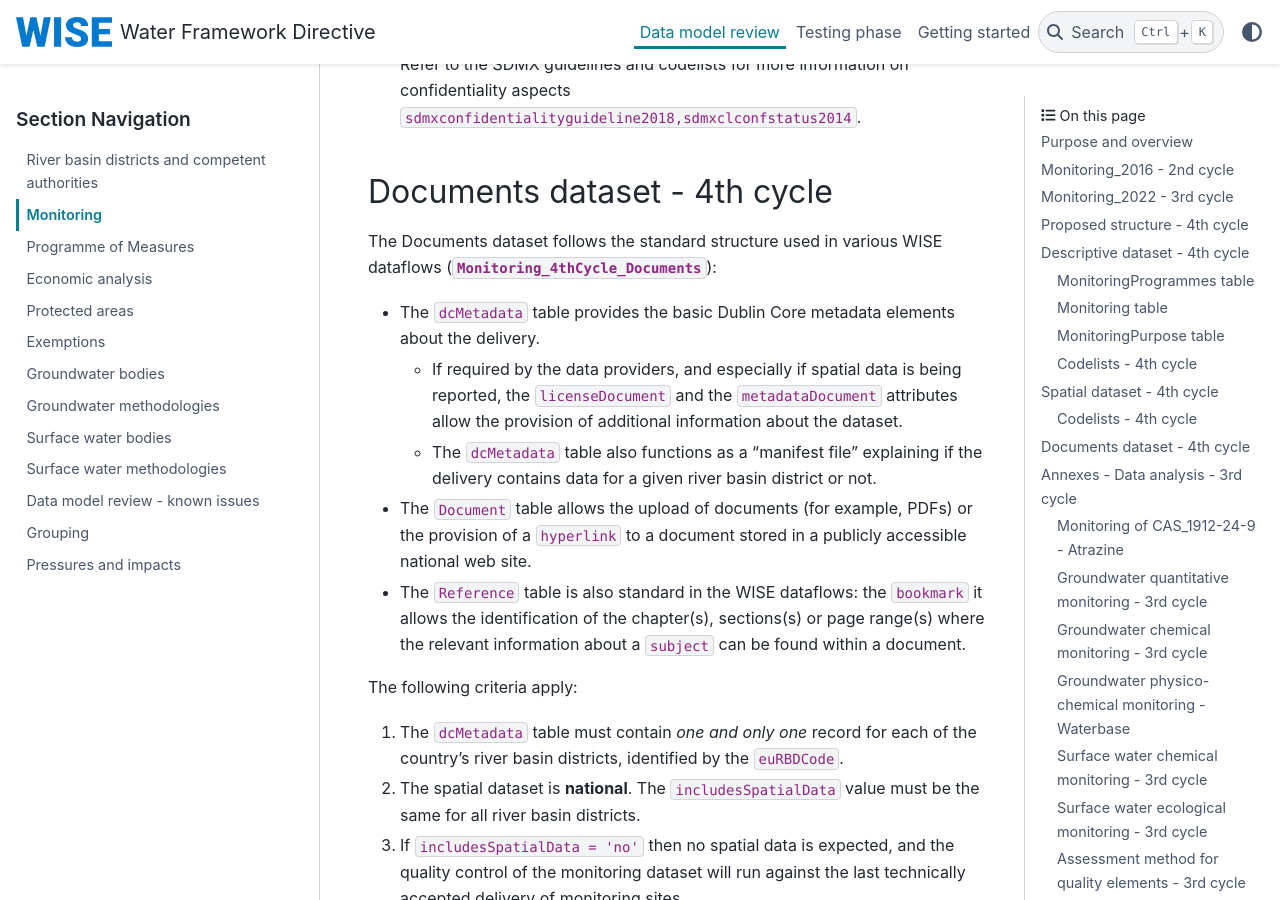
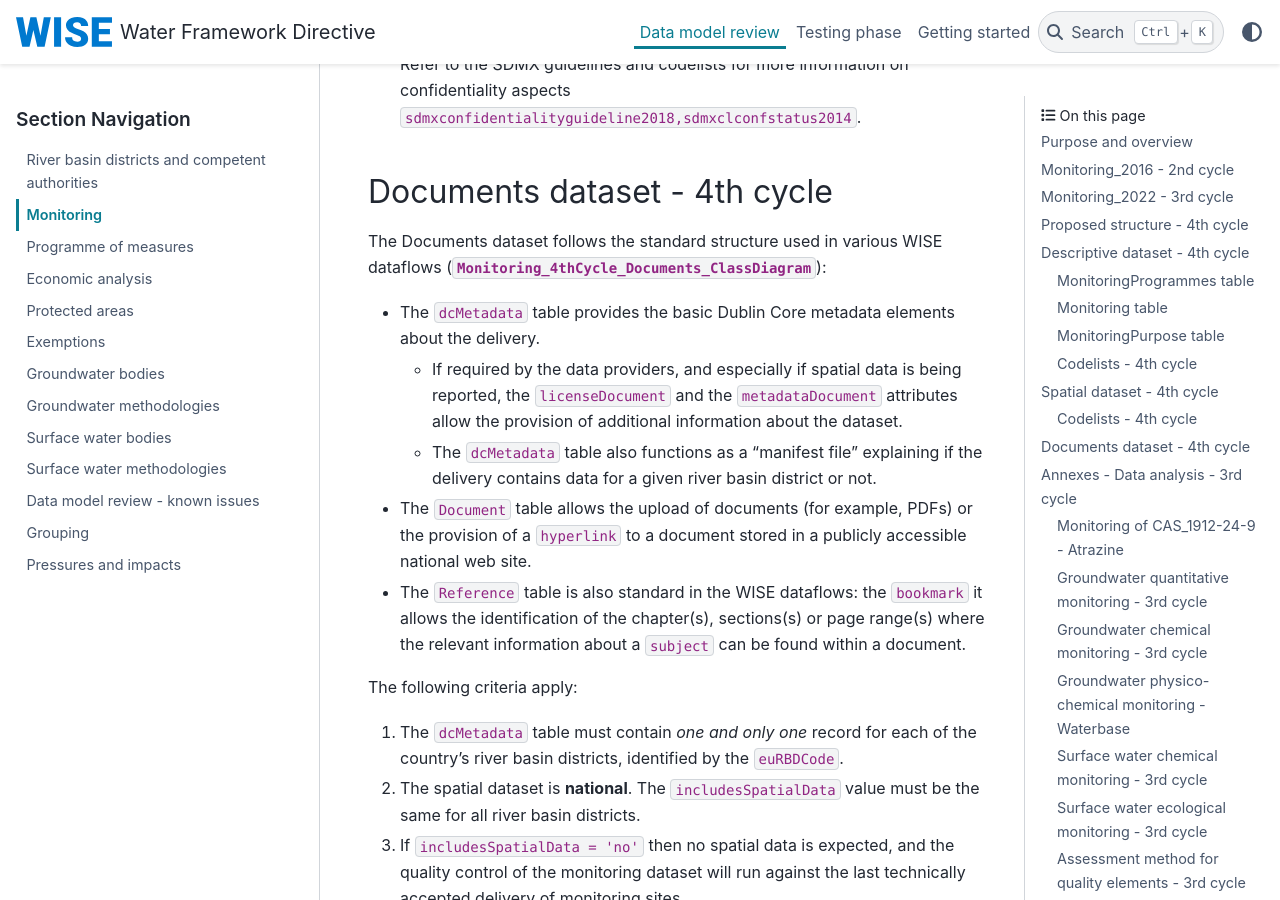
Before and after one commit to eeadata/WISE.WFD.Documentation, a Sphinx documentation site: the page built from docs/DataModelReview/WFDMonitoring.md, in a window 1280 px wide and 900 px high, scrolled down 8989 px. Built offline with Sphinx 7.4.7 and the PyData theme 0.15.4, drawn with Linux system fonts in a browser that asks for light colours; cross-references to code outside the pages are shown as plain code; some of the changed text lies outside the part shown.

Commit message:
Minor typos

````diff
--- a/docs/DataModelReview/WFDMonitoring.md
+++ b/docs/DataModelReview/WFDMonitoring.md
@@ -135,7 +135,7 @@
 
 ```{mermaid} /DataModelReview/mmd/Monitoring_4thCycle_Overview_ClassDiagram.mmd
 :name: Monitoring_4thCycle_Overview_ClassDiagram
-:caption:  Monitoring dataflow - Overview - 4th cycle
+:caption:  Monitoring dataflow - overview - 4th cycle
 :align: center
 :zoom:
 ```
@@ -306,20 +306,22 @@
 14. Some parameters applicable to surface water
     are NOT valid in groundwater monitoring sites:
 
-    * EEA_3133-07-1 - Oxidisability
-    * EEA_3133-02-6 - BOD7
-    * EEA_3111-01-1 - Secchi depth
-    * EEA_3161-04-4 - Particulate organic nitrogen
-    * EEA_3164-08-7 - Nitrate to orthophosphate ratio
-    * EEA_3164-07-6 - Total nitrogen to total phosphorus ratio
-    * EEA_3164-01-0 - Chlorophyll a
+    - EEA_3133-07-1 - Oxidisability
+    - EEA_3133-02-6 - BOD7
+    - EEA_3111-01-1 - Secchi depth
+    - EEA_3161-04-4 - Particulate organic nitrogen
+    - EEA_3164-08-7 - Nitrate to orthophosphate ratio
+    - EEA_3164-07-6 - Total nitrogen to total phosphorus ratio
+    - EEA_3164-01-0 - Chlorophyll a
 
     See the analysis in {ref}`heading_wfd_monitoring_groundwater_physico_chemical_monitoring_in_waterbase`.
 
 (heading_wfd_monitoring_monitoring_purpose_table_4th_cycle)=
 ### MonitoringPurpose table
 
-The `MonitoringPurpose` table indicates if a given monitoring site is part of surveillance, operational, and/or investigative monitoring (see {numref}`Monitoring_4thCycle_MonitoringPurpose_ClassDiagram`).
+The `MonitoringPurpose` table indicates if a given monitoring site is part of
+surveillance, operational, and/or investigative monitoring
+(see {numref}`Monitoring_4thCycle_MonitoringPurpose_ClassDiagram`).
 
 ```{mermaid} /DataModelReview/mmd/Monitoring_4thCycle_MonitoringPurpose_ClassDiagram.mmd
 :name: Monitoring_4thCycle_MonitoringPurpose_ClassDiagram
@@ -378,9 +380,11 @@
 (heading_monitoringsite_spatial_dataset_4th_cycle)=
 ## Spatial dataset - 4th cycle
 
-The Spatial dataset contains only the MonitoringSite spatial data ({numref}`Spatial_4thCycle_MonitoringSite_ClassDiagram`).
+The Spatial dataset contains only the MonitoringSite spatial data
+({numref}`Spatial_4thCycle_MonitoringSite_ClassDiagram`).
 
-The following changes have been made to the `MonitoringSite` spatial table (in comparison to the 3rd cycle of reporting):
+The following changes have been made to the `MonitoringSite` spatial table
+(in comparison to the 3rd cycle of reporting):
 
 * The date values are now requested as simply as YYYY-MM-DD,
   because that was the format used by the data providers during the previous cycles,
@@ -433,12 +437,14 @@
 (heading_wfd_monitoring_documents_dataset_4th_cycle)=
 ## Documents dataset - 4th cycle
 
-The Documents dataset follows the standard structure used in various WISE dataflows ({numref}`Monitoring_4thCycle_Documents`):
+The Documents dataset follows the standard structure used in various WISE dataflows
+({numref}`Monitoring_4thCycle_Documents_ClassDiagram`):
 
 * The `dcMetadata` table provides the basic Dublin Core metadata elements about the delivery.
 
   - If required by the data providers, and especially if spatial data is being reported,
-    the `licenseDocument` and the `metadataDocument` attributes allow the provision of additional information about the dataset.
+    the `licenseDocument` and the `metadataDocument` attributes allow the provision
+    of additional information about the dataset.
   - The `dcMetadata` table also functions as a "manifest file"
     explaining if the delivery contains data for a given river basin district or not.
 
@@ -451,7 +457,7 @@
   can be found within a document.
 
 ```{mermaid} /DataModelReview/mmd/Monitoring_4thCycle_Documents_ClassDiagram.mmd
-:name: Monitoring_4thCycle_Documents
+:name: Monitoring_4thCycle_Documents_ClassDiagram
 :caption: Monitoring - 4th cycle - Documents
 :align: center
 :zoom:
@@ -500,13 +506,21 @@
 in the period 2016-2021, by water body category, in all matrices,
 according to the data reported under the WFD2022 Monitoring schema.
 
-See {numref}`atrazine_2016_2021_waterbase` for the monitoring results for Atrazine in the period 2016-2021, by water body category, in water, according to the data available in the Waterbase_T_WISE6_DisaggregatedData table (reported under WISE SoE Water Quality - WISE-6).
+See {numref}`atrazine_2016_2021_waterbase` for the monitoring results for Atrazine in the period 2016-2021,
+by water body category, in water, according to the data available in the Waterbase_T_WISE6_DisaggregatedData table
+(reported under WISE SoE Water Quality - WISE-6).
 
-See {numref}`atrazine_2016_2021_waterbase_country` for the monitoring results for Atrazine in the period 2016-2021, by water body category **and country**, in water, according to the data available in the Waterbase_T_WISE6_DisaggregatedData table (reported under WISE SoE Water Quality - WISE-6). *Note that over 61% of the data was reported by Italy and France.*
+See {numref}`atrazine_2016_2021_waterbase_country` for the monitoring results for Atrazine in the period 2016-2021,
+by water body category **and country**, in water, according to the data available in the Waterbase_T_WISE6_DisaggregatedData table
+(reported under WISE SoE Water Quality - WISE-6). *Note that over 61% of the data was reported by Italy and France.*
 
-See {numref}`atrazine_2022_2027_waterbase` for the monitoring results for Atrazine in the period 2022-2027, by water body category, in water, according to the data available in the Waterbase_T_WISE6_DisaggregatedData table (reported under WISE SoE Water Quality - WISE-6). *Note that only data until 2023 has been reported so far.*
+See {numref}`atrazine_2022_2027_waterbase` for the monitoring results for Atrazine in the period 2022-2027,
+by water body category, in water, according to the data available in the Waterbase_T_WISE6_DisaggregatedData table
+(reported under WISE SoE Water Quality - WISE-6). *Note that only data until 2023 has been reported so far.*
 
-See {numref}`atrazine_2022_2027_waterbase_country` for the monitoring results for Atrazine in the period 2016-2021, by water body category **and country**, in water, according to the data available in the Waterbase_T_WISE6_DisaggregatedData table (reported under WISE SoE Water Quality - WISE-6). *Note that over 64% of the data was reported by Italy and France.*
+See {numref}`atrazine_2022_2027_waterbase_country` for the monitoring results for Atrazine in the period 2016-2021,
+by water body category **and country**, in water, according to the data available in the Waterbase_T_WISE6_DisaggregatedData table
+(reported under WISE SoE Water Quality - WISE-6). *Note that over 64% of the data was reported by Italy and France.*
 
 ```{table} Monitoring of Atrazine in the period 2016-2021, according to the WFD2022 reporting.
 :name: atrazine_wfd2022
````
Also changed, not shown: docs/DataModelReview/WFDMeasures.md (+1 -1 lines).
